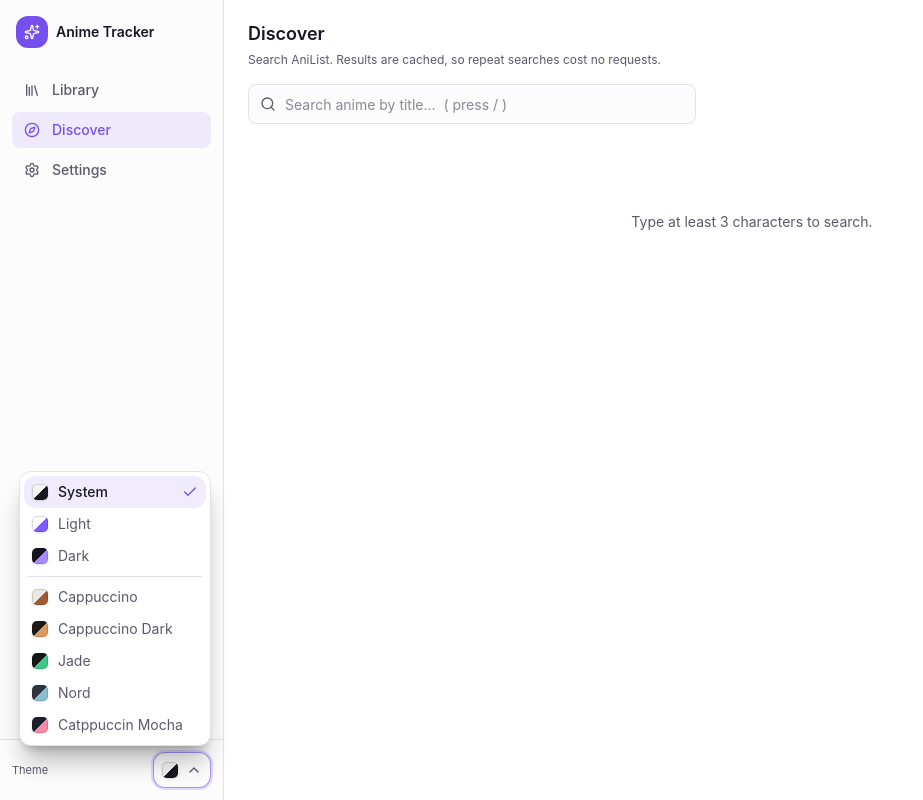
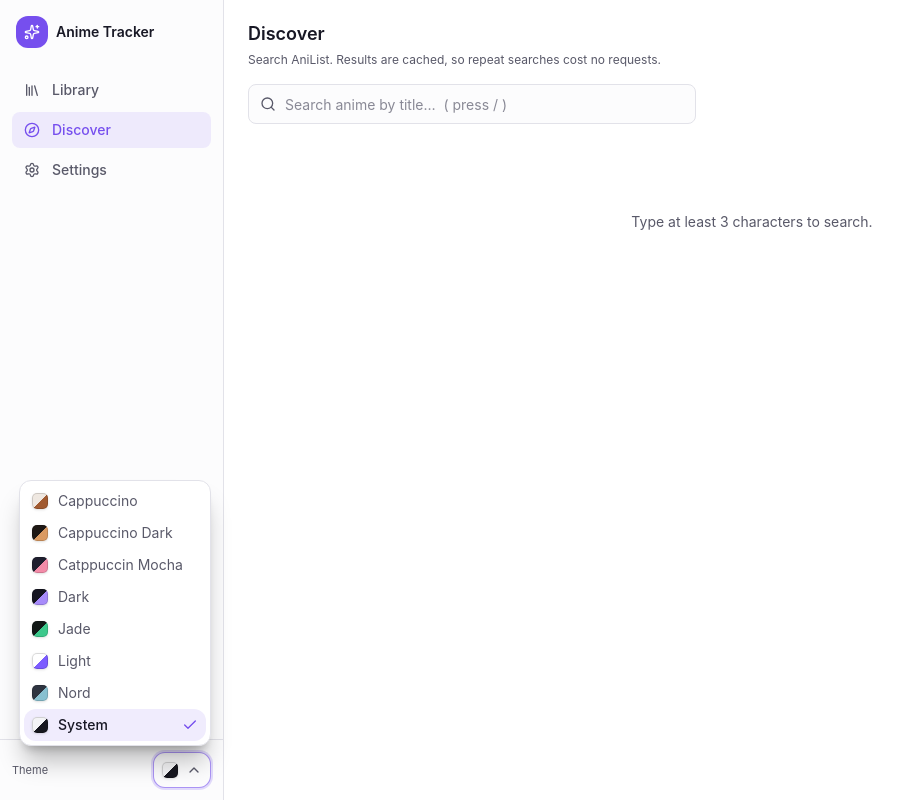
Before and after one commit to Vipth/anitrax, a React (Vite) app: page /discover in a window 1280 px wide. Both pictures are taken after a click on the button "Theme". Shown: the whole page, without its empty margins (0-923 px from the left). Built offline with nearby package versions, Linux system fonts and the light colour scheme.

Commit message:
refactor(theme): sort the theme picker alphabetically
Flat A-Z list (sorted programmatically by label), separator removed. Adding a
theme now needs no manual placement.

```diff
--- a/src/components/layout/ThemeSelect.tsx
+++ b/src/components/layout/ThemeSelect.tsx
@@ -1,9 +1,7 @@
-import { Fragment } from "react";
 import {
   Select,
   SelectContent,
   SelectItem,
-  SelectSeparator,
   SelectTrigger,
 } from "@/components/ui/select";
 import { cn } from "@/lib/utils";
@@ -19,6 +17,7 @@ const THEMES: { value: Theme; label: string }[] = [
   { value: "nord", label: "Nord" },
   { value: "catppuccin-mocha", label: "Catppuccin Mocha" },
 ];
+THEMES.sort((a, b) => a.label.localeCompare(b.label));
 
 /** [background, primary] preview colours for each theme's swatch. */
 const SWATCH: Record<Theme, [string, string]> = {
@@ -84,16 +83,13 @@ export function ThemeSelect({
       </SelectTrigger>
 
       <SelectContent align={variant === "compact" ? "end" : "start"}>
-        {THEMES.map((t, i) => (
-          <Fragment key={t.value}>
-            {i === 3 && <SelectSeparator />}
-            <SelectItem value={t.value}>
-              <span className="flex items-center gap-2.5">
-                <Swatch theme={t.value} />
-                {t.label}
-              </span>
-            </SelectItem>
-          </Fragment>
+        {THEMES.map((t) => (
+          <SelectItem key={t.value} value={t.value}>
+            <span className="flex items-center gap-2.5">
+              <Swatch theme={t.value} />
+              {t.label}
+            </span>
+          </SelectItem>
         ))}
       </SelectContent>
     </Select>
```
